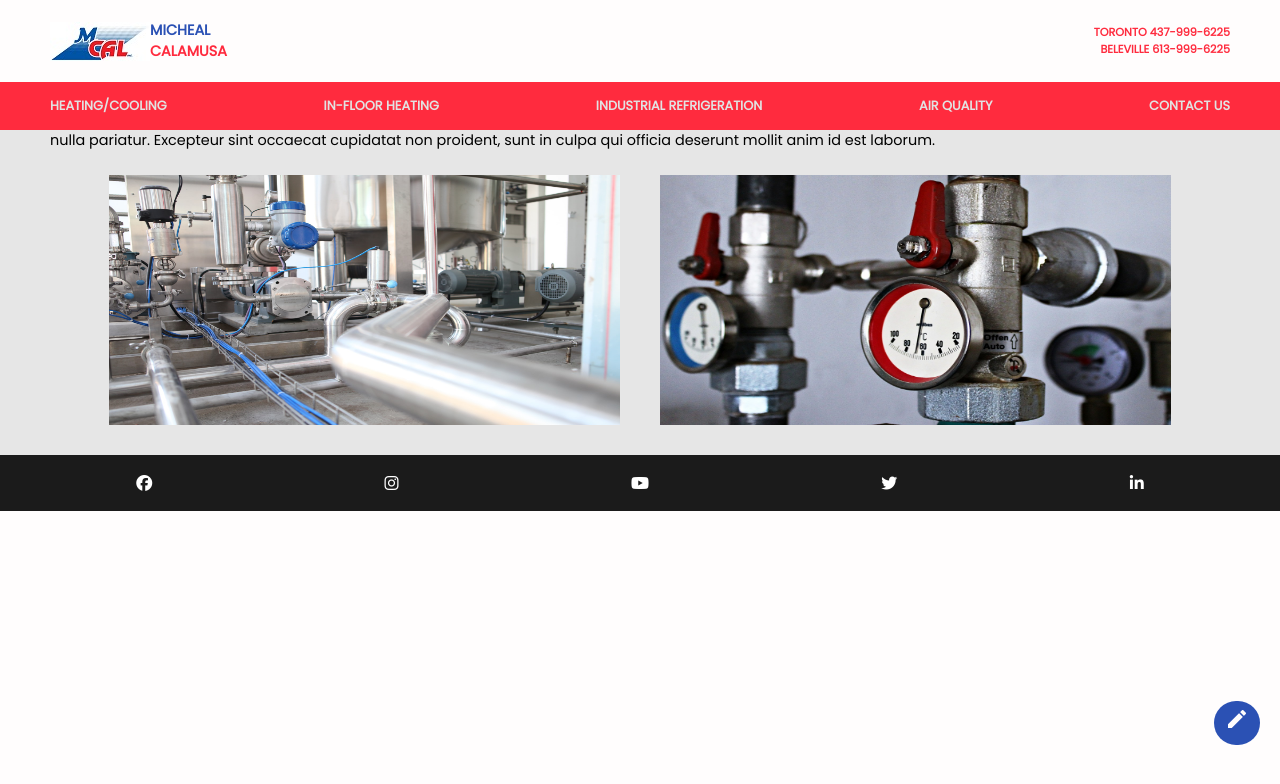
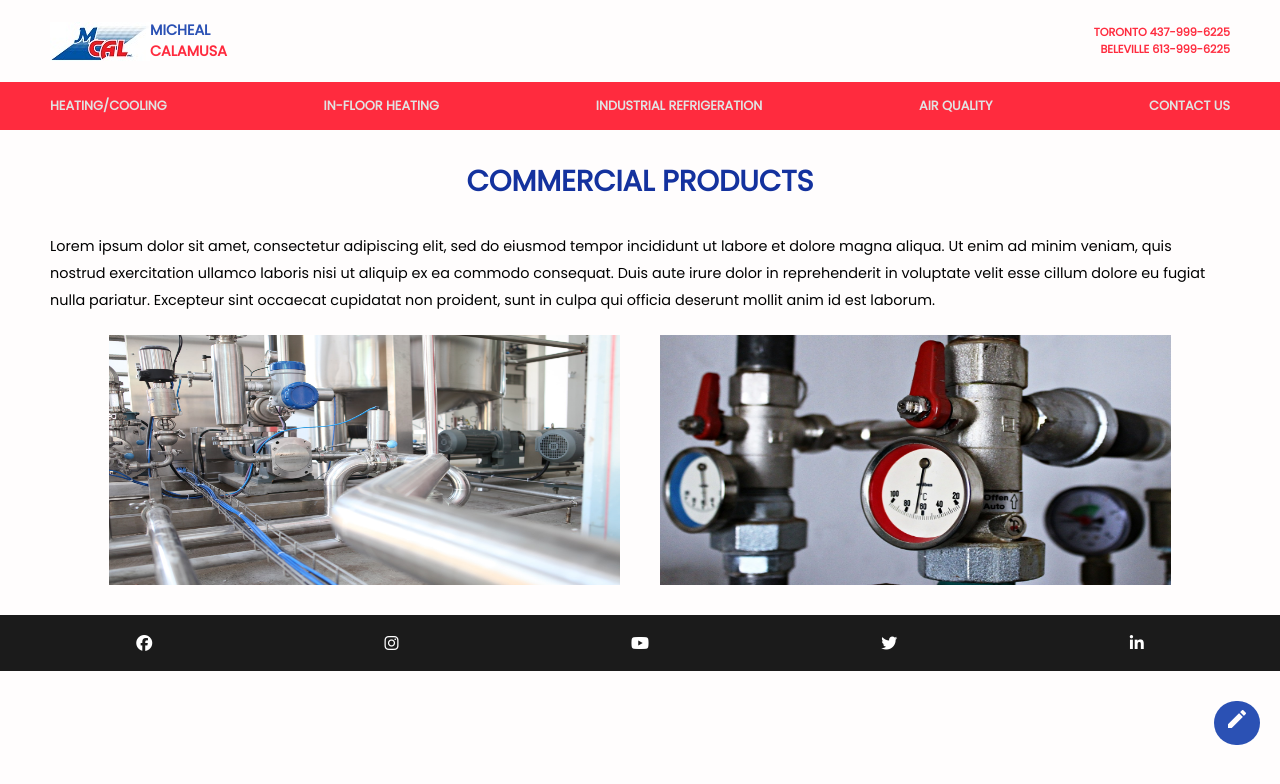
Before and after one commit to AsherJacob/acsite, a PHP site: page /MCAL/commercial.html in a window 1280 px wide. Shown: the top 784 px of the page. Run offline with PHP 8.4, Linux system fonts and the light colour scheme; some libraries are stand-ins or nearby versions.

Commit message:
Commercial page

```diff
--- a/MCAL/commercial.html
+++ b/MCAL/commercial.html
@@ -153,10 +153,10 @@
     <!-- SIDEBAR MENU JAVASCRIPT -->
     <script>
         function openSlideMenu(){
-            document.getElementById('side-menu').style.width='250px';
+            document.getElementById('side-menu').style.marginLeft='0px';
         }
         function closeSlideMenu(){
-            document.getElementById('side-menu').style.width='0';
+            document.getElementById('side-menu').style.marginLeft='-250px';
         }
     </script>
 </body>
--- a/MCAL/css/style.css
+++ b/MCAL/css/style.css
@@ -494,7 +494,7 @@ body::-webkit-scrollbar-thumb {
 
 /* ========================= RESIDENTIAL SECTION ================================ */
 
-.residential-section{
+.residential-section , .commercial-section{
     margin-top:var(--header-height);
     padding-top:30px;
     background-color: var(--white-color);
--- a/MCAL/index.html
+++ b/MCAL/index.html
@@ -34,7 +34,7 @@
             <div class="navbar">
                 <ul class="navbar-items">
                     <li class="navbar-item"><a href="residential.html">RESIDENTIAL</a></li>
-                    <li class="navbar-item">COMMERCIAL</li>
+                    <li class="navbar-item"><a href="commercial.html">COMMERCIAL</a></li>
                     <li class="navbar-item">PROJECT GALLERY</li>
                     <li class="navbar-item">PROMOTIONS</li>
                     <li class="navbar-item">CONTACT US</li>
@@ -45,8 +45,8 @@
         <!-- SIDEBAR MENU -->
         <div id="side-menu" class="side-nav">
             <span class="btn-close" onclick="closeSlideMenu()">&times;</span>
-            <a href="#">RESIDENTIAL</a>
-            <a href="#">COMMERCIAL</a>
+            <a href="residential.html">RESIDENTIAL</a>
+            <a href="commercial.html">COMMERCIAL</a>
             <a href="#">PROJECT GALLERY</a>
             <a href="#">PROMOTIONS</a>
             <a href="#">CONTACT US</a>
```
